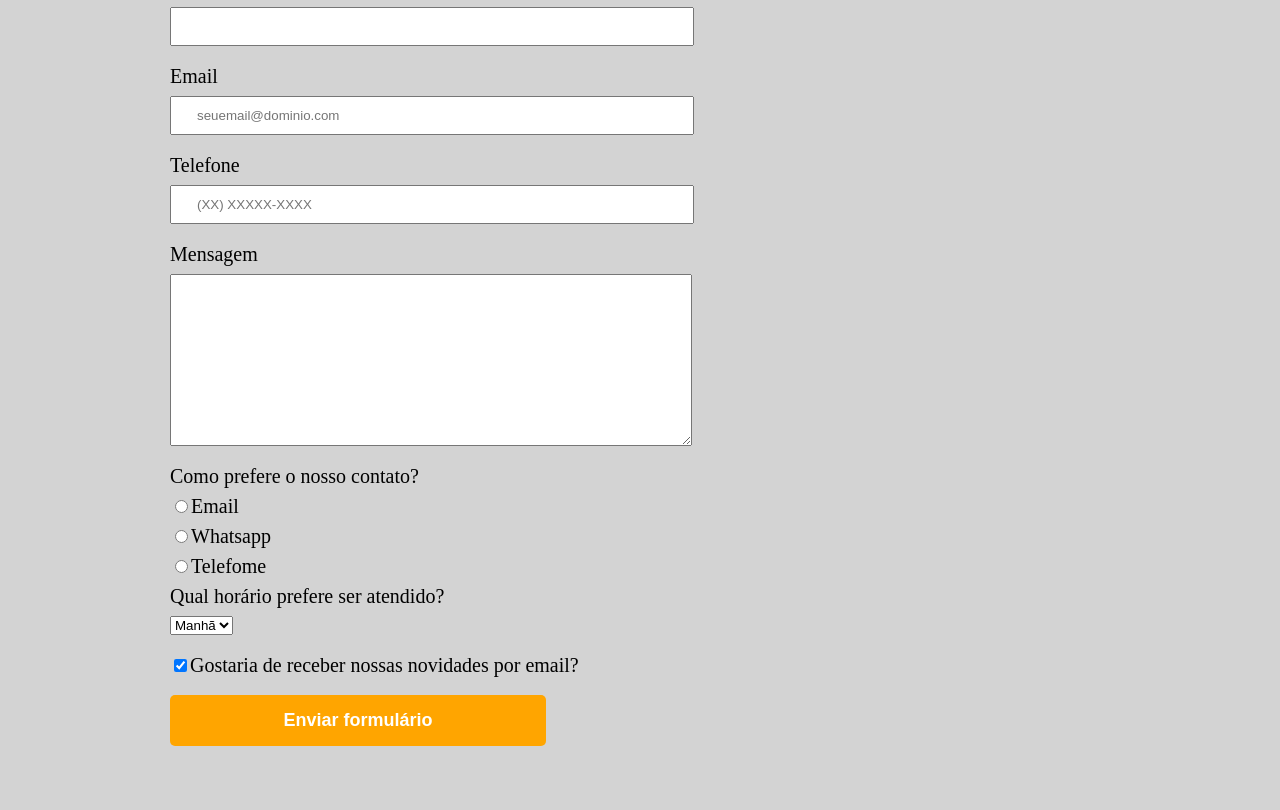
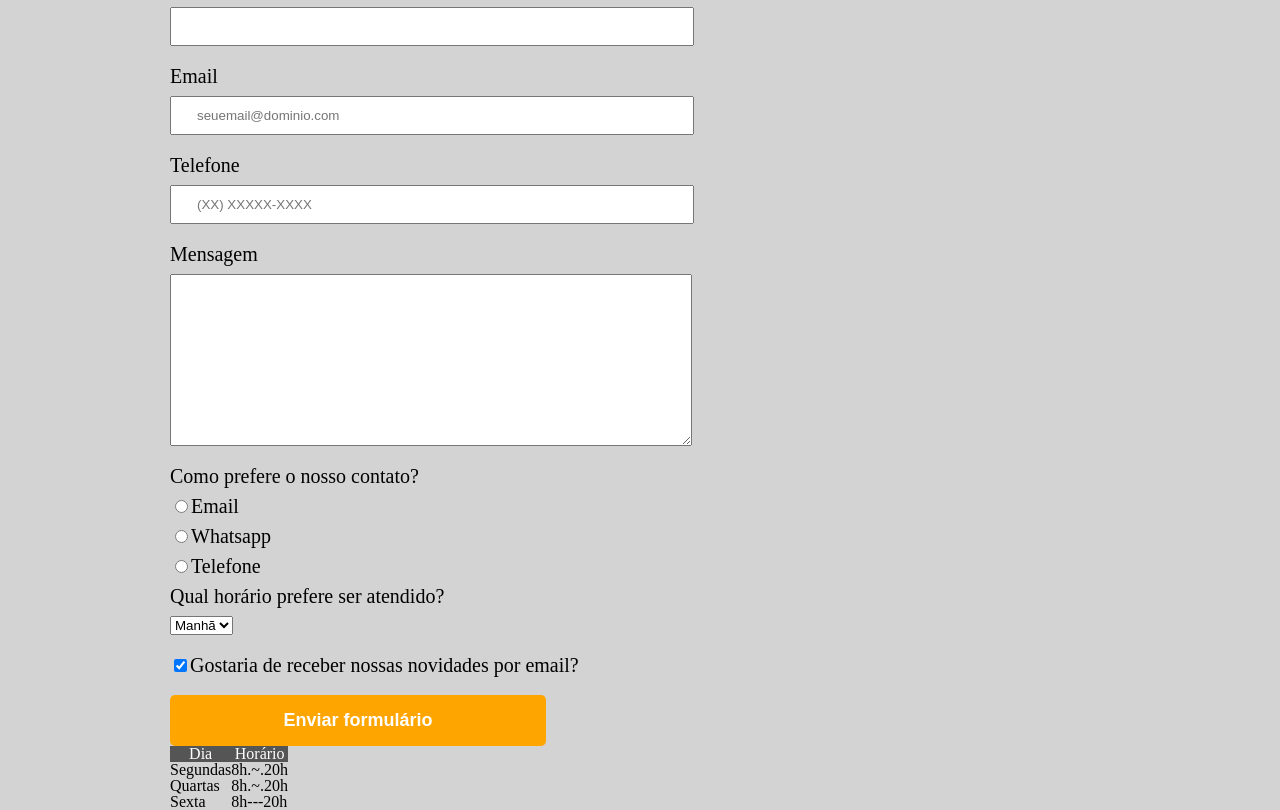
Before and after one commit to KalielPOSSENTTI/aulahtml, a plain HTML site: page aula.html/pagina2.html in a window 1280 px wide. Shown: the part 292-1102 px from the top of the page. Before the commit the page ends 1038 px from the top, so only its background shows below. Drawn offline with Linux system fonts and the light colour scheme.

Commit message:
Add files via upload

```diff
--- a/aula.html/pagina2.html
+++ b/aula.html/pagina2.html
@@ -42,7 +42,7 @@
             <legend>Como prefere o nosso contato?</legend>
             <label for="radio-email"><input type="radio" name="contato" value="email" id="radio-email">Email</label>
             <label for="radio-whatsapp"><input type="radio" name="contato" value="whatsapp" id="radio-whatsapp">Whatsapp</label>
-            <label for="radio-telefome"><input type="radio" name="contato" value="telefome" id="radio-telefome">Telefome</label>
+            <label for="radio-telefone"><input type="radio" name="contato" value="telefone" id="radio-telefone">Telefone</label>
 
           </fieldset>
 
@@ -59,6 +59,31 @@
 
           <input type="submit" value="Enviar formulário" class="enviar">
           </form>
+
+          <table>
+            <thead>
+              <tr>
+               <th>Dia</th>
+               <th>Horário</th>
+             </tr>
+           </thead>
+           <tbody>
+            <tr>
+              <td>Segundas</td>
+              <td>8h.~.20h</td>
+            </tr>
+
+            <tr>
+              <td>Quartas</td>
+              <td>8h.~.20h</td>
+            </tr>
+
+            <tr>
+              <td>Sexta</td>
+              <td>8h---20h</td>
+            </tr>
+          </tbody>
+        </table>
           </main>
 
 
--- a/aula.html/style.css
+++ b/aula.html/style.css
@@ -54,3 +54,17 @@ form label, form legend{
   background:darkorange;
   transform:scale(1.2);
 }
+table{
+  margin:20px 0 40px;
+}
+
+thead{
+  background:#555555;
+  color:white;
+  font-weight:bold;
+}
+
+td, th{
+  border:1px solid #000000;
+  padding:8px 15px;
+}
```
